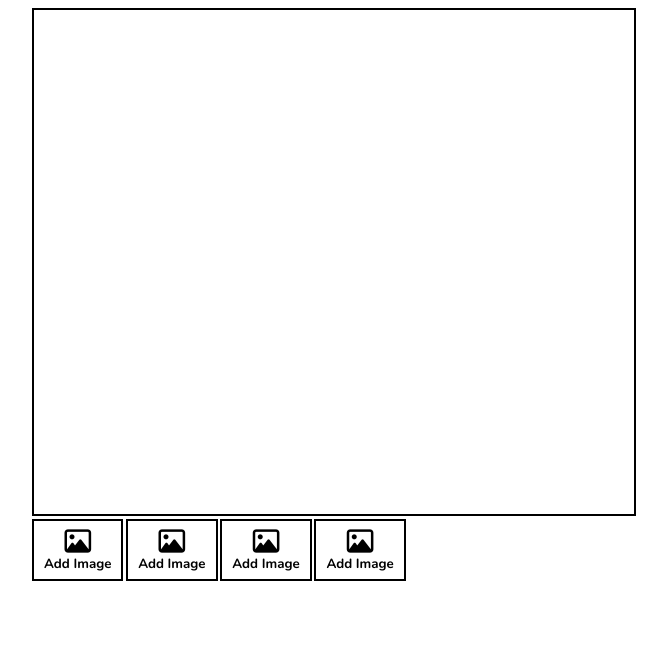
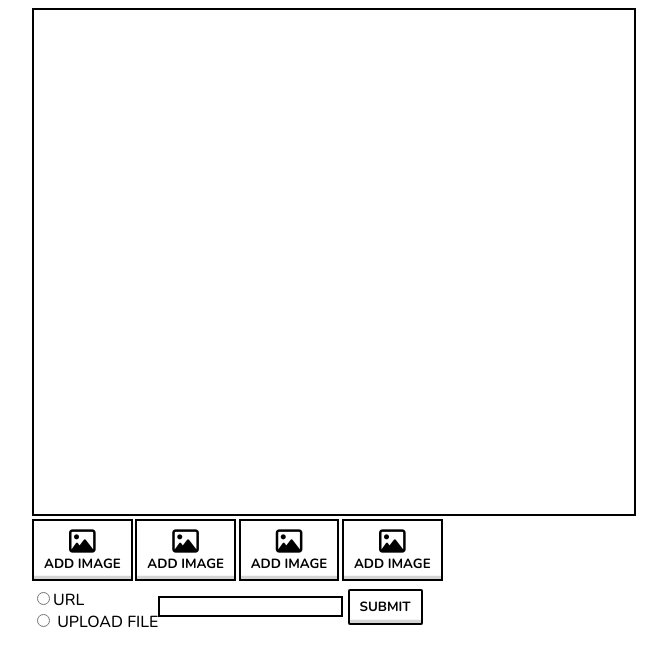
Before and after one commit to karina-jexan/Goatee, a website built with webpack: page index.html in a window 1280 px wide. Shown: the whole page, without its empty margins (306-973 px from the left). Built offline with nearby package versions, Linux system fonts and the light colour scheme; what fabric would draw is missing.

Commit message:
Add some elements

```diff
--- a/index.html
+++ b/index.html
@@ -29,6 +29,25 @@
                             <button type="button"><i class="far fa-image"></i> Add Image</button>
                         </div>
                     </div>
+                    <div id="options-fields-container">
+                        <div id="add-image-container" class="flex">
+                            <div class="add-image-radio-container">
+                                <div class="add-image-radio">
+                                    <input type="radio" name="add-image-method" id="image-url" value="url">URL
+                                </div>
+                                <div class="add-image-radio">
+                                    <input type="radio" name="add-image-method" id="image-file" value="file">
+                                    Upload File
+                                </div>
+                            </div>
+                            <div class="image-url-container">
+                                <input type="text" name="image-url" id="image-url">
+                                <button type="button" class="button">Submit</button>
+                            </div>
+
+                        </div>
+                    </div>
+
                 </div>
 
             </div>
--- a/src/scss/_editor.scss
+++ b/src/scss/_editor.scss
@@ -1,9 +1,9 @@
 $measurement : 2px;
 
 // Import font
-@import url('https://fonts.googleapis.com/css2?family=Nunito:wght@300;700&display=swap');
+@import url('https://fonts.googleapis.com/css2?family=Nunito:wght@500;700&display=swap');
 
-
+#editor-wrapper {
     #editor-container {
         border: 2px solid #000;
     }
@@ -16,8 +16,16 @@ $measurement : 2px;
         .editor-option {
             height: 100%;
         }
-    & button {
+    }
+
+    #options-fields-container {
+        font-family: 'Nunito', sans-serif;
+        font-weight:normal;
+        text-transform: uppercase;
+    }
+    button {
         background: white;
+        color: black;
         border: $measurement solid black;
         cursor: pointer;
         padding: 0.5em 0.75em;
@@ -25,9 +33,20 @@ $measurement : 2px;
         font-family: 'Nunito', sans-serif;
         font-weight: bold;
         margin-right: 0.2em;
+        box-shadow : inset 0 -0.6em 0 -0.35em rgba(0,0,0,0.17);
+        text-align : center;
+        text-transform: uppercase;
+
         i {
             display: block;
             font-size:2em;
         }
     }
+
+    input[type="text"] {
+        border: 2px solid #000000;
     }
+    .flex {
+        display: flex;;
+    }
+}
```
Lines whose indentation alone changed are shown as unchanged.
